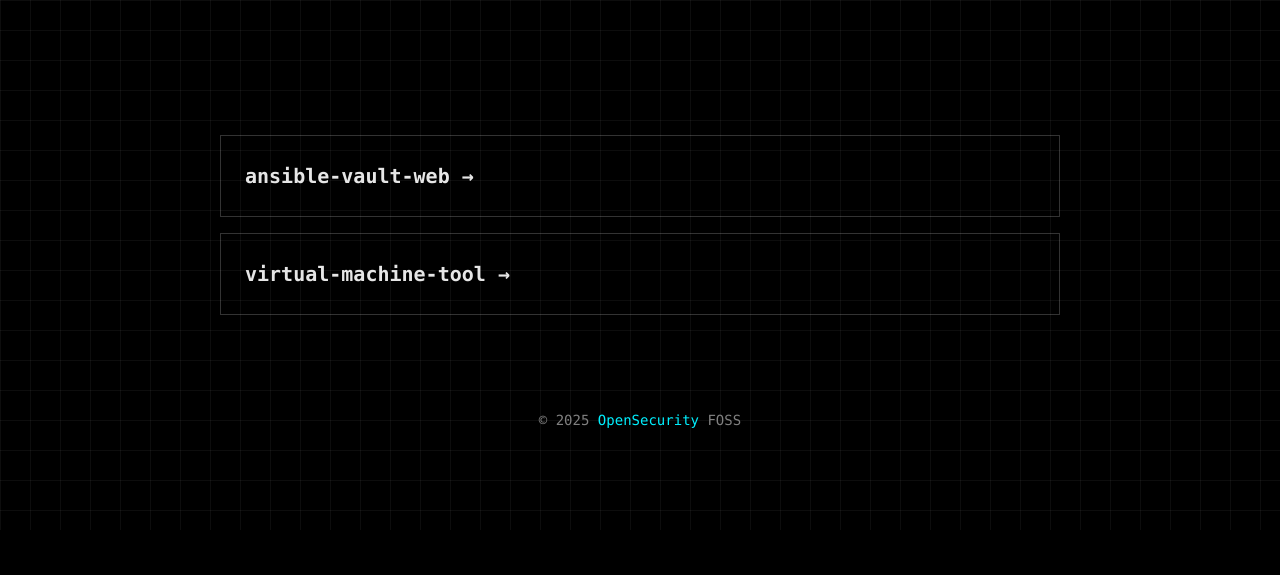
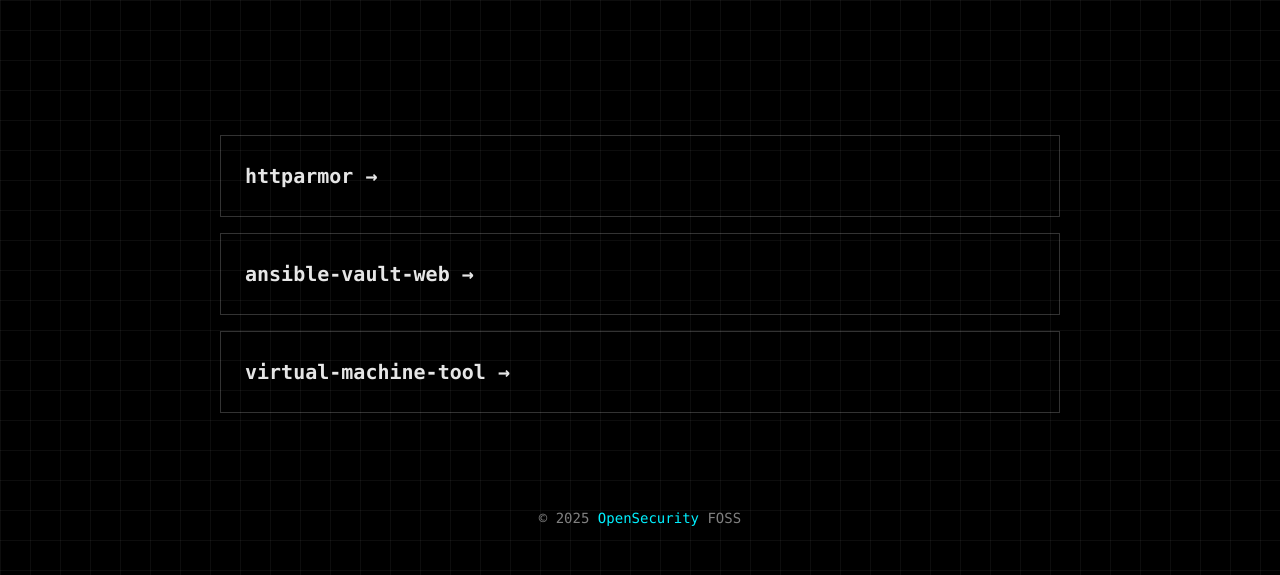
Before and after one commit to opensecurity/opensecurity.github.io, a plain HTML site: page index.html in a window 1280 px wide. Shown: the part 270-845 px from the top of the page. Before the commit the page ends 800 px from the top, so only its background shows below. Drawn offline with Linux system fonts and the light colour scheme.

Commit message:
Update index.html

```diff
--- a/index.html
+++ b/index.html
@@ -227,6 +227,12 @@
 
             <ul class="project-list">
                 <li class="project-item">
+                    <a href="https://github.com/opensecurity/httparmor" target="_blank" rel="noopener noreferrer">
+                        <h3 class="project-title glitchable" data-text="virtual-machine-tool">httparmor <span
+                                class="project-title-arrow">&rarr;</span></h3>
+                    </a>
+                </li>
+                <li class="project-item">
                     <a href="https://github.com/opensecurity/avw" target="_blank" rel="noopener noreferrer">
                         <h3 class="project-title glitchable" data-text="ansible-vault-web">ansible-vault-web <span
                                 class="project-title-arrow">&rarr;</span></h3>
```
